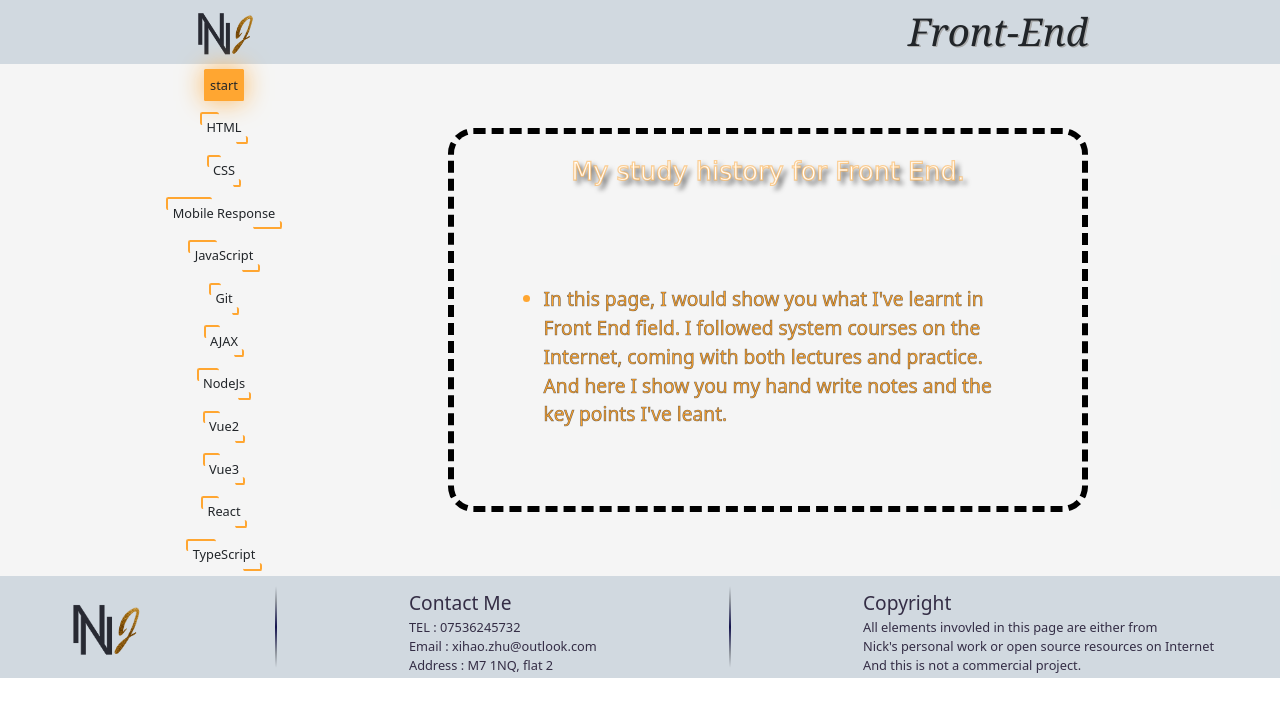
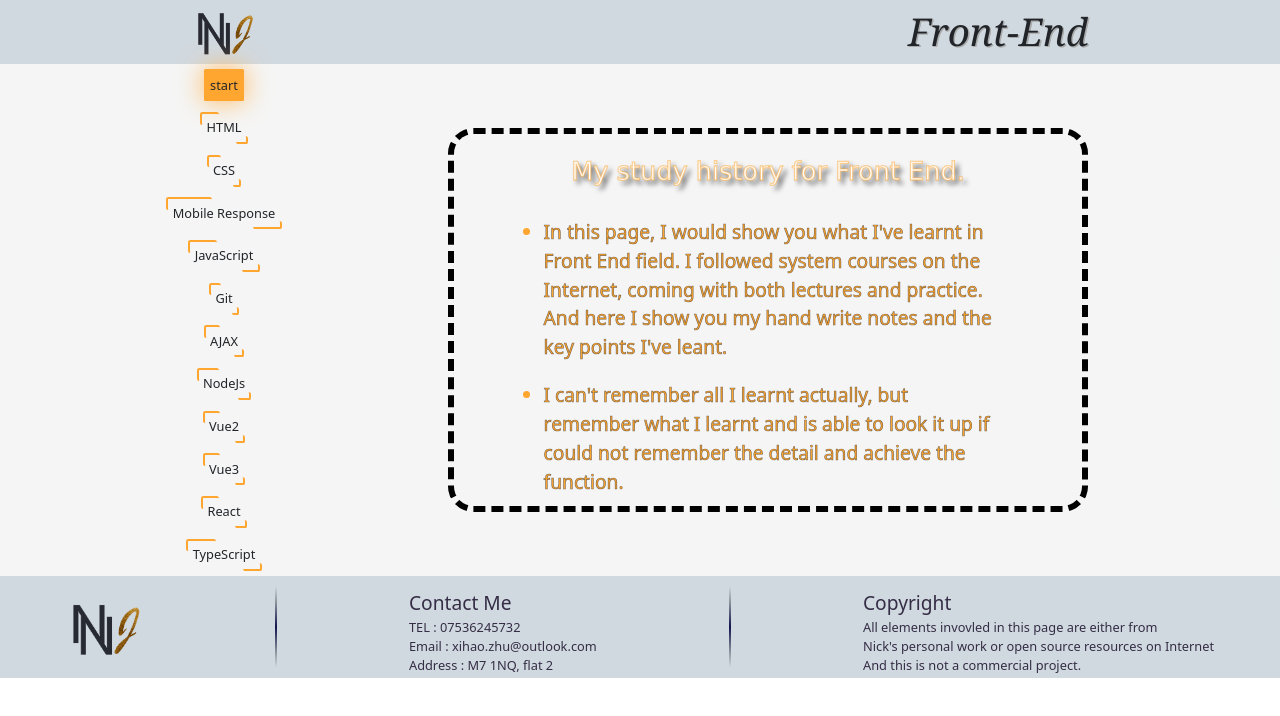
Before and after one commit to XihaoZhu/NickNeedsJob, a React (Create React App) app: page /FrontEnd in a window 1280 px wide. Shown: the top 716 px of the page. Built offline with nearby package versions, Linux system fonts and the light colour scheme.

Commit message:
AJAX part finished

```diff
--- a/src/pages/front-end/contenetArea/index.js
+++ b/src/pages/front-end/contenetArea/index.js
@@ -8,7 +8,8 @@ const ContentArea = ({ whichOne }) => {
       lis: [
         `In this page, I would show you what I've learnt in Front End field.
         I followed system courses on the Internet, coming with both lectures and practice.
-        And here I show you my hand write notes and the key points I've leant.`
+        And here I show you my hand write notes and the key points I've leant.`,
+        'I can\'t remember all I learnt actually, but remember what I learnt and is able to look it up if could not remember the detail and achieve the function.'
       ],
       background: ''
     },
@@ -56,18 +57,20 @@ const ContentArea = ({ whichOne }) => {
       background: require('../../../assets/notes/JS.png')
     },
     {
-      title: 'aba',
+      title: 'What really saved me during build this web',
       lis: [
-
+        'Basic use of git'
       ],
-      background: 'aba'
+      background: require('../../../assets/notes/Git.png')
     },
     {
-      title: 'aba',
+      title: 'I would say this part is more learning axios than basic AJAX',
       lis: [
-
+        'Firstly learnt basic XMLhttpRequest',
+        'Then soon forgot it and get boiled by axios XD',
+        'basic use of axios, Interceptor, Promise to prevent call back hell ...'
       ],
-      background: 'aba'
+      background: require('../../../assets/notes/Ajax.png')
     },
     {
       title: 'aba',
```
Also changed, not shown: src/assets/notes/Ajax.png (added), src/assets/notes/Git.png (added).
